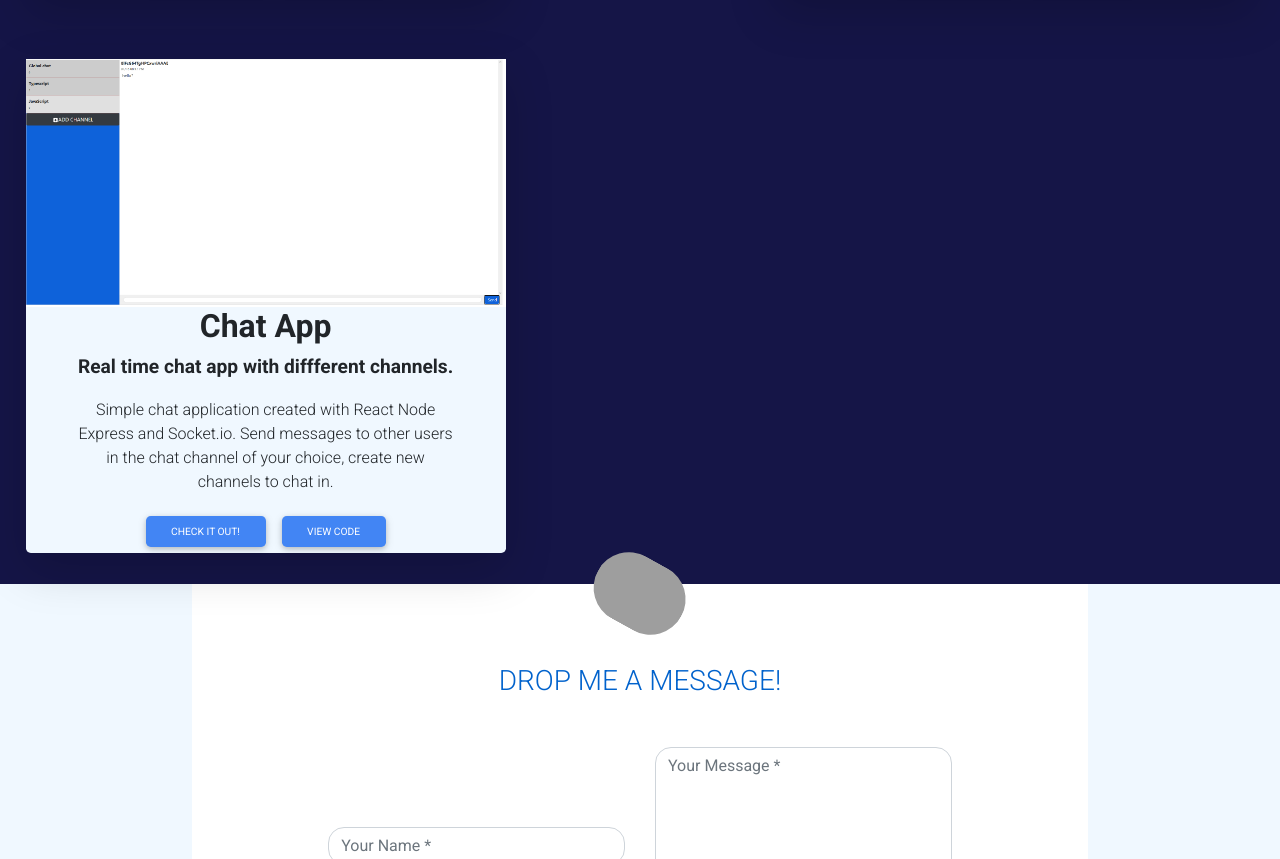
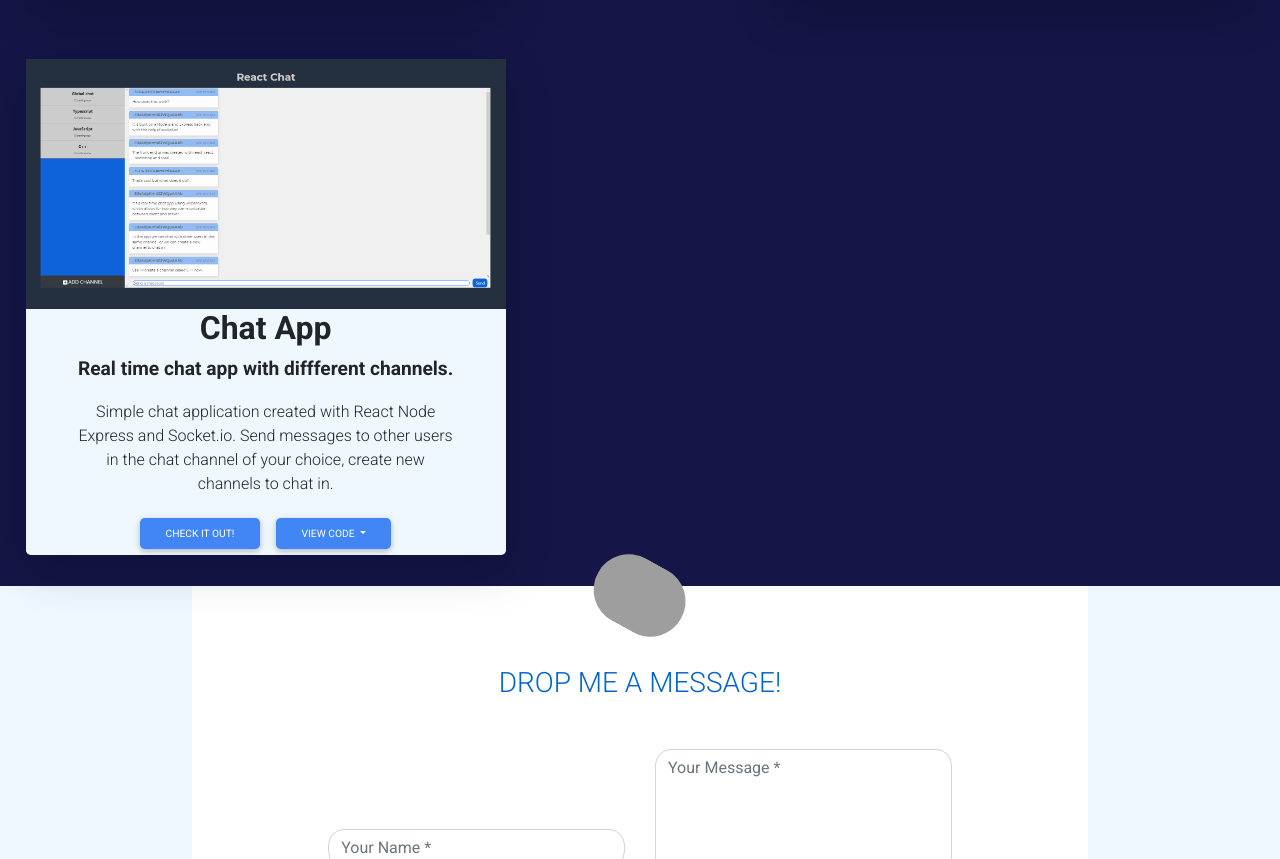
Before and after one commit to MiCurran/portfolio, a website: page src/index.html in a window 1280 px wide. Shown: the part 4132-4991 px from the top of the page. Drawn offline with nearby package versions, Linux system fonts and the light colour scheme; grey boxes are pictures that could not be loaded.

Commit message:
dropdown button for chat code

```diff
--- a/src/index.html
+++ b/src/index.html
@@ -255,14 +255,20 @@
       </div>
     </div>
     <div class="project shadow-lg rounded-lg filterProjects react" id="4">
-      <img src="./images/chatio.png" alt="screenshot" class="img-fluid">
+      <img src="./images/reactChat.png" alt="screenshot" class="img-fluid">
       <h4>Chat App</h4><p class="project-subhead">Real time chat app with diffferent channels. </p>
       <p class="project-desc">Simple chat application created with React Node Express and Socket.io. Send messages to other users
         in the chat channel of your choice, create new channels to chat in.</p>
       <div>
         <a href="https://socketio-chat-client-ipo6bduom.vercel.app" target="blank"><button class="btn btn-sm btn-primary rounded-lg">Check it out!</button></a>
-        <a href="https://github.com/MiCurran/socketio-chat-client" target="blank"><button class="btn btn-sm btn-primary rounded-lg">View code</button></a>
+        <button type="button" class="btn btn-sm btn-primary rounded-lg dropdown-toggle" data-toggle="dropdown" aria-haspopup="true" aria-expanded="false">
+         VIEW CODE
+        </button>
+        <div class="dropdown-menu">
+          <a class="dropdown-item" target="blank" href="https://github.com/MiCurran/socketio-chat-client"><i class="fab fa-2x fa-github"> </i> <strong>Front End Code</strong></a>
+          <a class="dropdown-item" target="blank" href="https://github.com/MiCurran/socketio-chat-server"><i class="fab fa-2x fa-github"> </i> <strong>Back End Code</strong></a>
 
+        </div>
       </div>
     </div>
   </div>
```
Also changed, not shown: src/images/reactChat.png (added).
